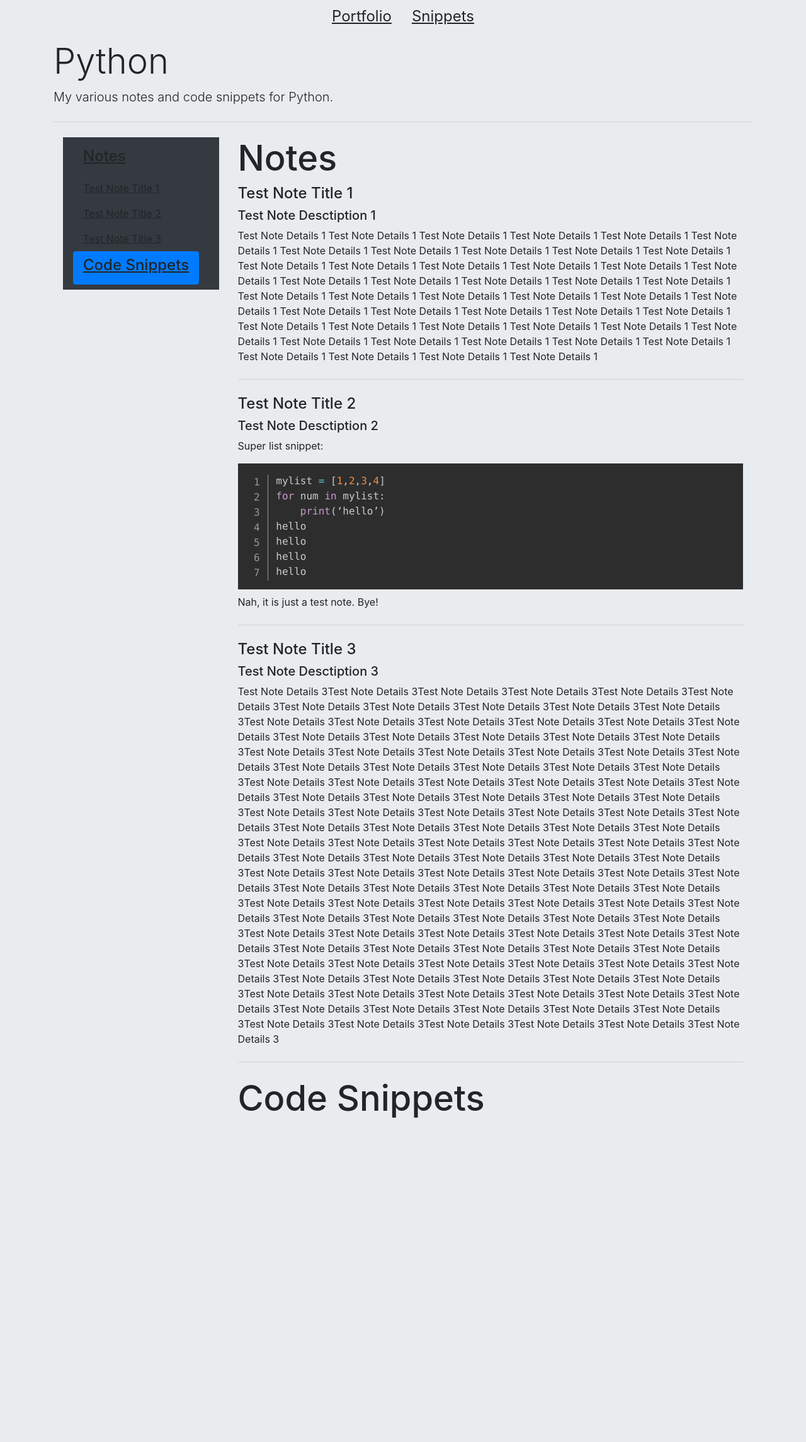
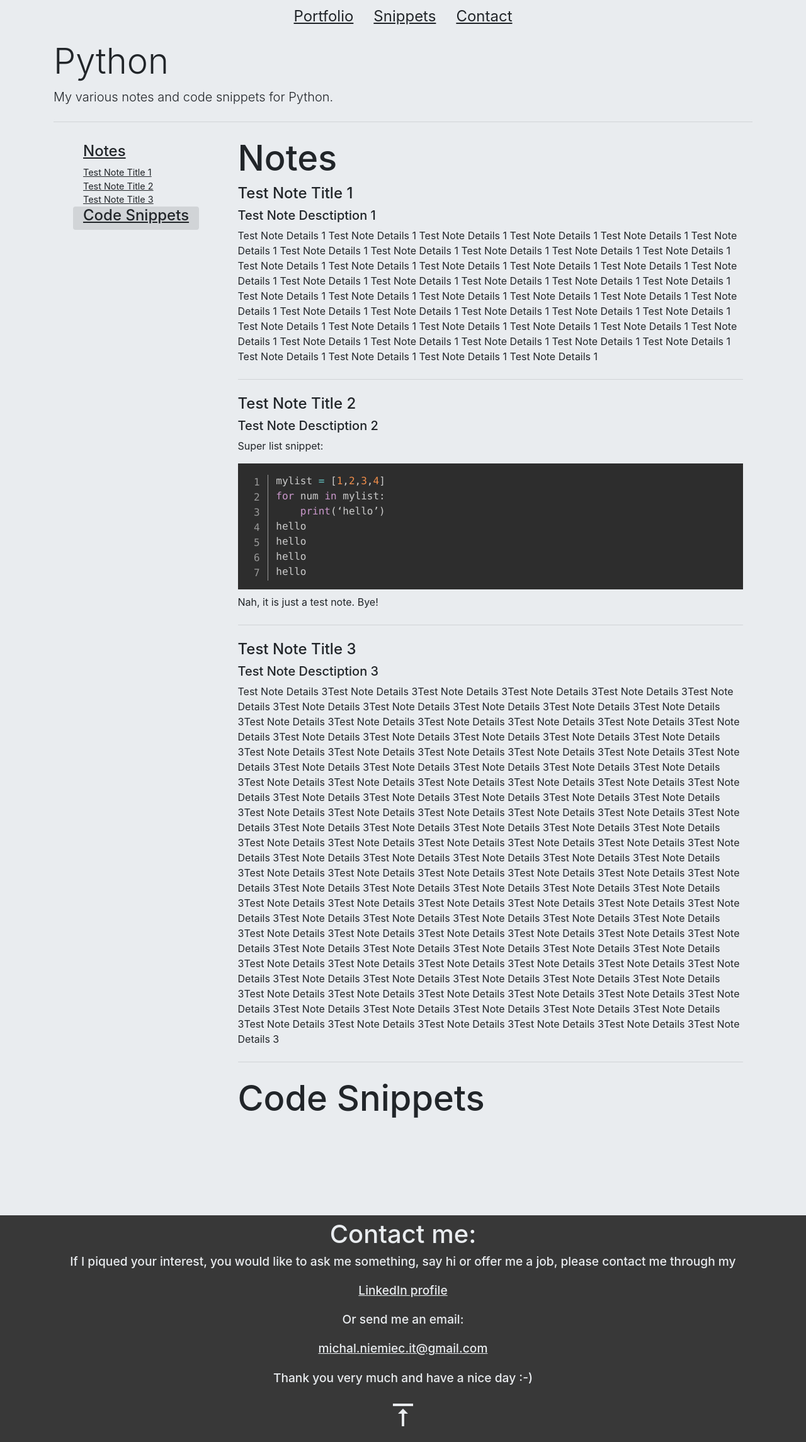
Before and after one commit to m-niemiec/personal-portfolio, a Django app: page /notes/my_python/ in a window 1280 px wide. Shown: the whole page at 63% size. Before the commit the page ends 1775 px from the top, so only its background shows below. Run offline with Django 3.2, Linux system fonts and the light colour scheme; data comes from the database, SQL or seed files in the repository; both versions use the stored data as it was after the commit; some libraries are stand-ins or nearby versions.

Commit message:
New features, added partials for templates, moved contact section, little clean up of code, got rid of old code.

```diff
--- a/notes/templates/notes/my_python.html
+++ b/notes/templates/notes/my_python.html
@@ -17,7 +17,7 @@
             <div class="row">
                 <div class="col-3">
 
-                    <nav id="navbar-example3" class="navbar sticky-top navbar-dark bg-dark">
+                    <nav id="navbar-example3" class="navbar sticky-top navbar-light">
                         <nav class="nav nav-pills flex-column">
                             <a class="nav-link" href="#notes"><h4>Notes</h4></a>
                             {% for note in python_notes %}
@@ -31,6 +31,7 @@
                         </nav>
                     </nav>
                 </div>
+
                 <script>
                     $('body').scrollspy({ target: '#navbar-example3' })
                 </script>
@@ -58,9 +59,12 @@
                     </div>
                 </div>
             </div>
-        </div><br><br>
+        </div>
+        <br><br>
     </div>
 </div>
+
+{% include 'portfolio/partials/contact_section.html' %}
 
 </body>
 </html>
--- a/notes/urls.py
+++ b/notes/urls.py
@@ -4,5 +4,4 @@
 
 urlpatterns = [
     path('my_python/', views.my_python, name='my_python'),
-    path('view_note/<int:note_id>', views.view_note, name='view_note'),
 ]
--- a/notes/views.py
+++ b/notes/views.py
@@ -16,11 +16,3 @@
         'python_snippets_number': python_snippets_number
     }
     return render(request, 'notes/my_python.html', context)
-
-
-def view_note(request, note_id):
-    note = get_object_or_404(Note, pk=note_id)
-    context = {
-        'note': note
-    }
-    return render(request, 'notes/view_note.html', context)
--- a/personal_portfolio/urls.py
+++ b/personal_portfolio/urls.py
@@ -24,6 +24,7 @@
     path('admin/', admin.site.urls),
     path('notes/', include('notes.urls')),
     path('', views.home, name='home'),
+    path('project_details/<int:project_id>', views.project_details, name='project_details'),
 ]
 
 urlpatterns += static(settings.MEDIA_URL, document_root=settings.MEDIA_ROOT)
--- a/portfolio/static/css/style.css
+++ b/portfolio/static/css/style.css
@@ -5,6 +5,10 @@
  a {
      color: #212529 !important;
      text-decoration: underline !important;
+}
+ a:hover{
+     color: #4c555e !important;
+     text-decoration: none !important;
 }
  .landing-section {
      min-height: 100vh;
@@ -29,7 +33,7 @@
      color: #e9ecef !important;
 }
  .landing-section-contact {
-     min-height: 35vh;
+     min-height: 45vh;
      width: 100%;
      display: flex;
      align-items: center;
@@ -122,10 +126,10 @@
  .card-img-bg {
      background: #e9ecef !important;
 }
- .card-img-overlay>h2, .card-img-overlay>h5, .vertical-center>button{
+ .card-img-overlay>h2, .card-img-overlay>h5, .vertical-center>a{
      visibility:hidden;
 }
- .card-img-overlay:hover h2, .card-img-overlay:hover h5, .card-img-overlay:hover button{
+ .card-img-overlay:hover h2, .card-img-overlay:hover h5, .card-img-overlay:hover a{
      visibility: visible;
 }
  .card:hover .card-img-overlay p{
@@ -141,3 +145,31 @@
      -ms-transform: translate(-50%, -50%);
      transform: translate(-50%, -50%);
 }
+ .dropdown-menu {
+     background-color:#e9ecef !important;
+}
+ .dropdown-item {
+     background-color:#e9ecef !important;
+}
+ .navbar-default .navbar-nav > .active{
+     color: #000;
+     background: #d65c14;
+}
+ .navbar .active{
+     background-color: #d1d4d7 !important;
+}
+ .navbar .nav-link{
+     font-size:0.9em !important;
+}
+ .navbar .nav-link {
+     padding-top: 0px !important;
+     padding-bottom: 0px !important;
+}
+ .navbar {
+     max-height: 100vh !important;
+     overflow-y: auto !important;
+}
+ .btn-outline-light:hover, .btn-outline-light:active, .btn-outline-light:visited {
+     background-color: #d1d4d7 !important;
+     border-color: #d1d4d7 !important;
+}
--- a/portfolio/templates/portfolio/base.html
+++ b/portfolio/templates/portfolio/base.html
@@ -23,8 +23,9 @@
 
 <script src="{% static 'js/prism.js' %}"></script>
 
-<header class="header">
+<header id="menu" class="header">
     <a href="/" class="nav-link header-link">Portfolio</a>
+
     <a class="nav-link" href="#" id="navbarDropdownMenuLink" role="button" data-toggle="dropdown" aria-haspopup="true"
        aria-expanded="false">
         Snippets
@@ -38,6 +39,7 @@
         <a class="dropdown-item" href="#">CSS</a>
         <a class="dropdown-item" href="#">JavaScript</a>
     </div>
+    <a href="#contact" class="nav-link header-link">Contact</a>
 </header>
 
 {% block content %}{% endblock %}
--- /dev/null
+++ b/portfolio/templates/portfolio/partials/contact_section.html
@@ -0,0 +1,37 @@
+<script>
+    $('body').scrollspy({ target: '#menu' });
+</script>
+
+<div data-spy="scroll" data-target="#contact" data-offset="0">
+    <section class="landing-section-contact">
+        <div id="contact" class="landing-section-contact">
+            <center><h2>Contact me:</h2>
+                <h3>If I piqued your interest, you would like to ask me something, say hi or offer me a job, please
+                    contact me through my<br><br> <a target="_blank"
+                                                     href="https://www.linkedin.com/in/micha%C5%82-niemiec-935460183/">LinkedIn
+                        profile</a><br><br>
+                    Or send me an email:<br><br>
+                    <script type="text/javascript">
+                    function gen_mail_to_link(lhs,rhs,subject) {
+                    document.write("<a href=\"mailto");
+                    document.write(":" + lhs + "@");
+                    document.write(rhs + "?subject=" + subject + "\">" + lhs + "@" + rhs + "<\/a>");
+                    }
+
+                    </script>
+                    <script type="text/javascript">
+                    gen_mail_to_link('michal.niemiec.it','gmail.com','Hello');
+                    </script>
+                    <noscript>
+                        <em>Email address is protected by JavaScript. Please activate JavaScript to see my email.</em>
+                    </noscript>
+
+                    <br><br>Thank you very much and have a nice day :-)
+
+                    <br><br><link href="https://fonts.googleapis.com/icon?family=Material+Icons" rel="stylesheet">
+                    <a href="#top"><i class="material-icons" style="font-size:48px;color:#e9ecef">vertical_align_top</i></a>
+                </h3>
+            </center>
+        </div>
+    </section>
+</div>
```
Also changed, not shown: portfolio/templates/portfolio/home.html (+10 -28 lines), portfolio/templates/portfolio/project_details.html (added, +62 -0 lines), portfolio/views.py (+9 -1 lines), db.sqlite3, media/portfolio/images/robot_5lzYdPK.PNG (added).
